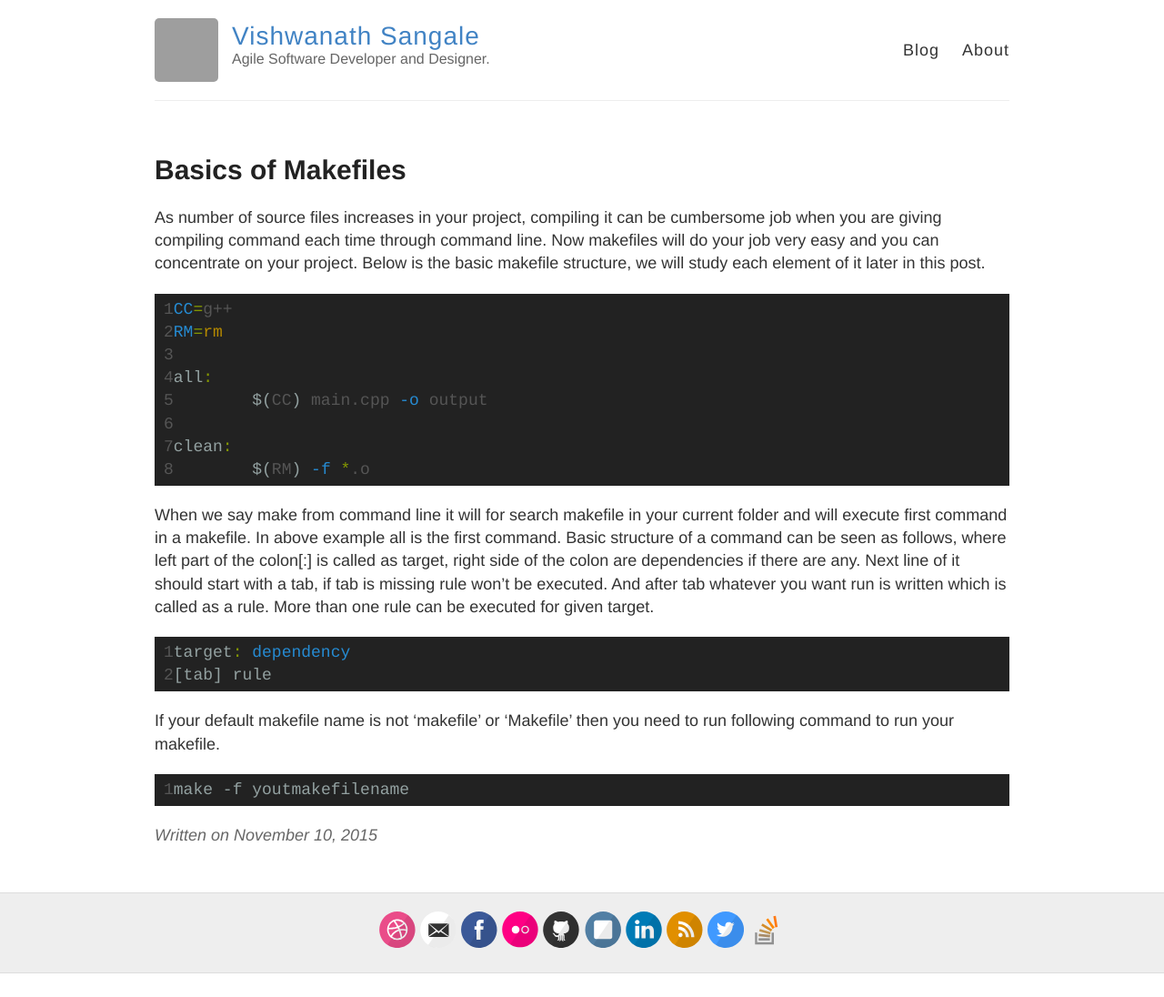
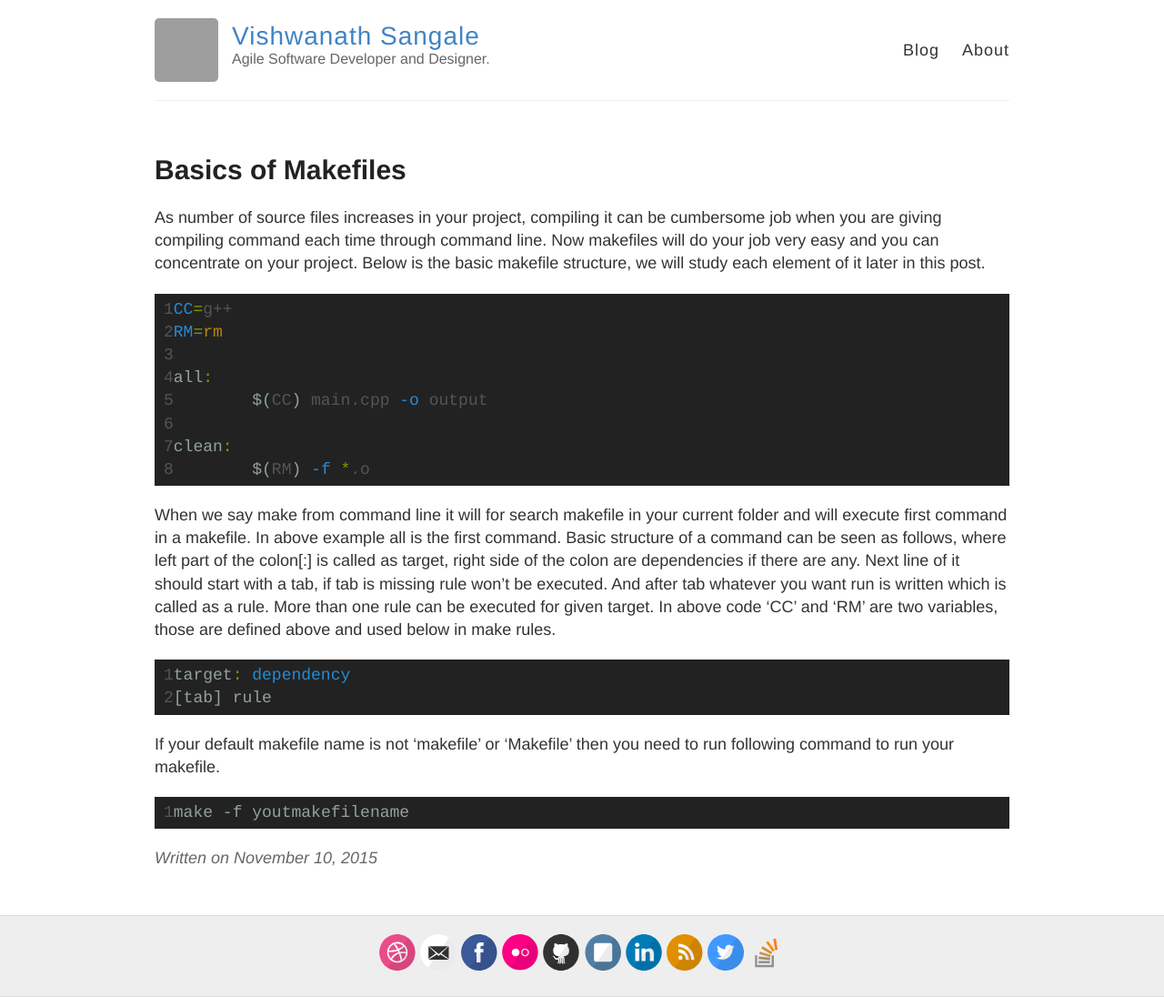
Before and after one commit to vishsangale/vishsangale.github.io, a Jekyll site: the page built from _posts/2015-11-10-Basics-of-Makefiles.md, in a window 1280 px wide. Shown: the whole page at 91% size. Built offline with Jekyll 4.4.1, drawn with Linux system fonts in a browser that asks for light colours; comment, search, counter and statistics services are not loaded; before the commit the page ends 1070 px from its top, so only the background shows below that; grey boxes are pictures that could not be loaded.

Commit message:
First blog-Makefiles

```diff
--- a/_posts/2015-11-10-Basics-of-Makefiles.md
+++ b/_posts/2015-11-10-Basics-of-Makefiles.md
@@ -17,7 +17,7 @@
 
 {% endhighlight %}
 
-When we say make from command line it will for search makefile in your current folder and will execute first command in a makefile. In above example all is the first command. Basic structure of a command can be seen as follows, where left part of the colon[:] is called as target, right side of the colon are dependencies if there are any. Next line of it should start with a tab, if tab is missing rule won't be executed. And after tab whatever you want run is written which is called as a rule. More than one rule can be executed for given target.
+When we say make from command line it will for search makefile in your current folder and will execute first command in a makefile. In above example all is the first command. Basic structure of a command can be seen as follows, where left part of the colon[:] is called as target, right side of the colon are dependencies if there are any. Next line of it should start with a tab, if tab is missing rule won't be executed. And after tab whatever you want run is written which is called as a rule. More than one rule can be executed for given target. In above code 'CC' and 'RM' are two variables, those are defined above and used below in make rules.
 
 {% highlight make linenos %}
 
```
Also changed, not shown: 1 other file.
